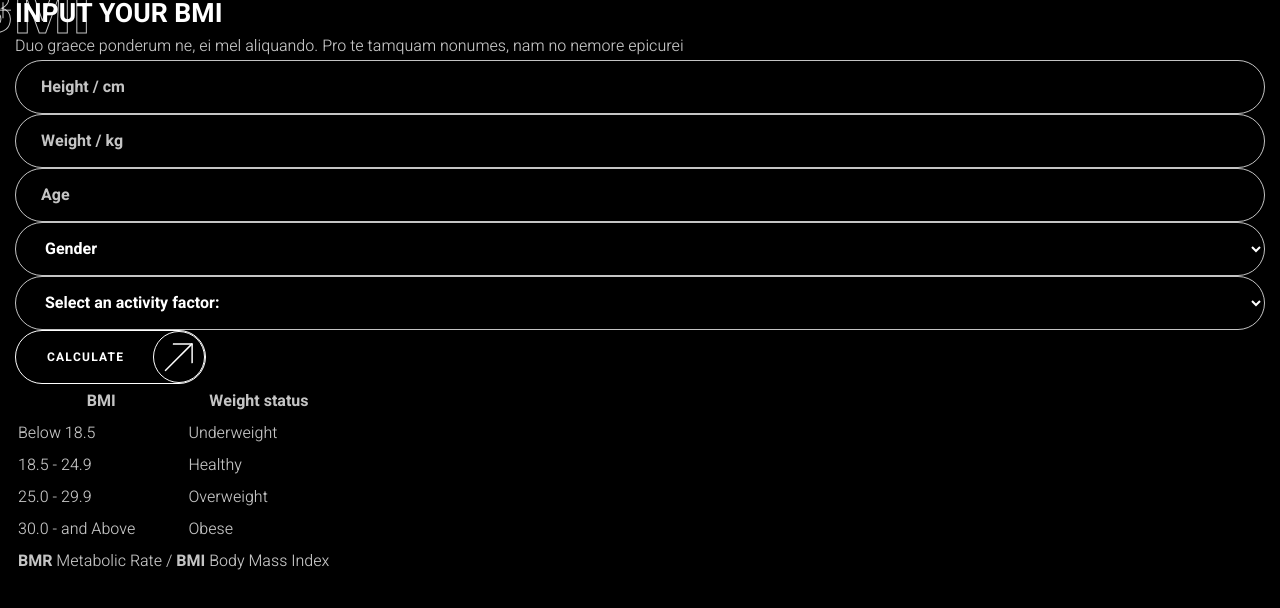
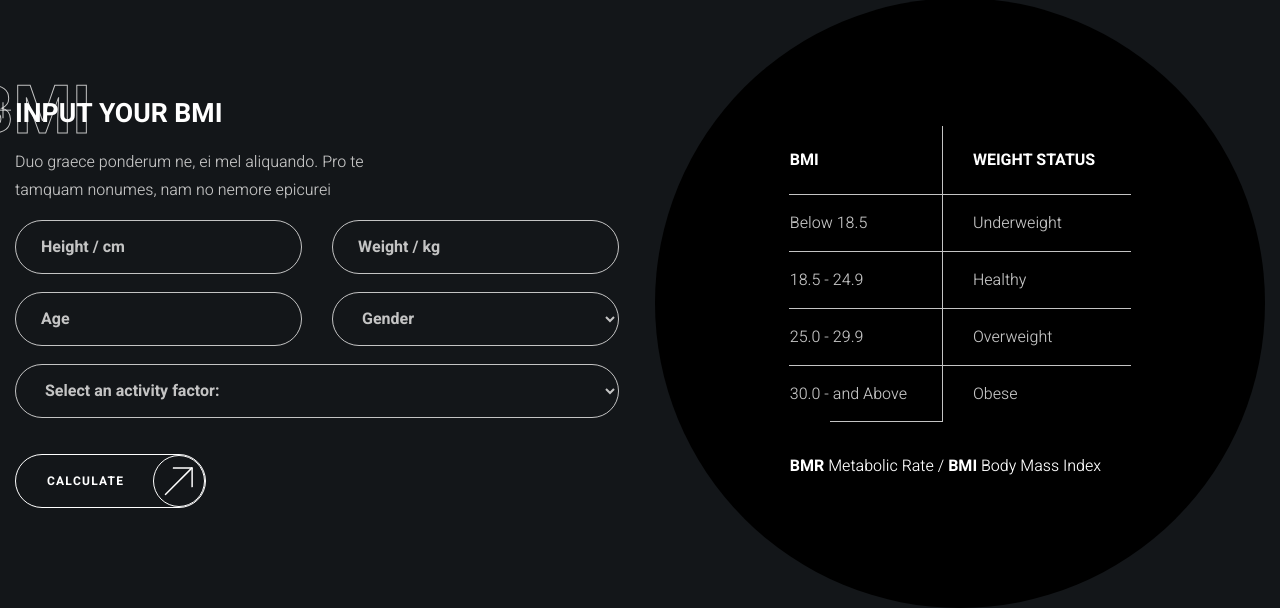
Before and after one commit to NikolayV11/fitness, a plain HTML site: page index.html in a window 1280 px wide. Shown: the part 5580-6188 px from the top of the page. Before the commit the page ends 6158 px from the top, so only its background shows below. Drawn offline with Linux system fonts and the light colour scheme.

Commit message:
добавил стили для седьмой секции и адаптировал

```diff
--- a/index.html
+++ b/index.html
@@ -331,13 +331,13 @@
                 <label for="age" class="visually-hidden">Age</label>
                 <input type="number" id="age" class="calculate-input input" placeholder="Age" />
                 <label for="gender" class="visually-hidden"></label>
-                <select id="gender" class="calculate-input input">
+                <select id="gender" class="calculate-input input widet" required>
                   <option value="" disabled selected>Gender</option>
                   <option value="male">Male</option>
                   <option value="female">Female</option>
                 </select>
                 <label for="activite-factor" class="visually-hidden"></label>
-                <select id="activite-factor" class="calculate-input input widet">
+                <select id="activite-factor" class="calculate-input input widet" required>
                   <option value="" disabled selected>Select an activity factor:</option>
                   <option value="1">1</option>
                   <option value="2">2</option>
--- a/styles.css
+++ b/styles.css
@@ -303,8 +303,14 @@ a:hover {
   font-weight: 700;
 }
 
-.input::placeholder {
+.input::placeholder,
+select.input:invalid {
   color: var(--color-light-gray);
+}
+
+select.input:focus:invalid {
+  background-color: transparent;
+  color: var(--color-dark);
 }
 
 .input:hover {
@@ -319,6 +325,16 @@ a:hover {
 
 .input:focus::placeholder {
   color: var(--color-dark-gray);
+}
+
+input::-webkit-outer-spin-button,
+input::-webkit-inner-spin-button {
+  -webkit-appearance: none;
+  margin: 0;
+}
+
+input[type="number"] {
+  -moz-appearance: textfield;
 }
 
 .backdrop-title.centered::after {
@@ -855,6 +871,125 @@ h6 {
   scroll-snap-align: start;
 }
 
+/* седьмая секция калькулятора */
+
+.calculate {
+  padding-block: clamp(100px, 7vw, 146px);
+  background-color: var(--color-dark-alternative);
+}
+
+.calculate-inner {
+  display: flex;
+  align-items: center;
+  column-gap: 36px;
+}
+
+.calculate-body {
+  flex-grow: 1;
+  max-width: 627px;
+}
+
+.calculate-title:not(:last-child) {
+  margin-bottom: 16px;
+}
+
+.calculate-description {
+  max-width: 386px;
+}
+
+.calculate-description:not(:last-child) {
+  margin-bottom: 16px;
+}
+
+.calculate-form-body {
+  display: grid;
+  grid-template-columns: repeat(2, 1fr);
+  gap: 18px 30px;
+}
+
+.calculate-input.widet:nth-last-of-type(1) {
+  grid-column: -1/1;
+}
+
+.calculate-form-body:not(:last-child) {
+  margin-bottom: 36px;
+}
+
+.calculate-table-wrapper {
+  position: relative;
+
+  display: flex;
+  align-items: center;
+  justify-content: center;
+
+  width: 100%;
+  max-width: 610px;
+}
+
+.calculate-table-wrapper::before {
+  content: "";
+  position: absolute;
+
+  width: 100%;
+  aspect-ratio: 1;
+
+  background-color: var(--color-dark);
+
+  border-radius: 50%;
+}
+
+.calculate-table {
+  position: relative;
+  border-collapse: collapse;
+}
+
+.calculate-table :is(th, td) {
+  padding-right: 30px;
+}
+
+.calculate-table :is(th, td):not(:first-child) {
+  padding-left: 30px;
+}
+
+.calculate-table thead th {
+  padding-block: 20px;
+  text-align: left;
+  text-transform: uppercase;
+  color: var(--color-light);
+}
+
+.calculate-table td {
+  padding-block: 14px;
+}
+
+.calculate-table tfoot td {
+  padding-top: 30px;
+  padding-bottom: 0;
+  color: var(--color-light);
+}
+
+.calculate-table :is(th, td):not(:last-child) {
+  border-right: 1px solid var(--color-light-gray);
+}
+
+.calculate-table tbody td {
+  border-top: 1px solid var(--color-light-gray);
+}
+
+.calculate-table tbody tr:last-child td:last-child {
+  position: relative;
+}
+.calculate-table tbody tr:last-child td:last-child::after {
+  content: "";
+  position: absolute;
+
+  bottom: 0;
+  right: 100%;
+
+  width: 60%;
+
+  border-bottom: 1px solid var(--color-light-gray);
+}
 @media (max-width: 1919px) {
   .motivation-card-image {
     margin-block: -20px;
@@ -902,6 +1037,19 @@ h6 {
   }
   .family-image {
     height: 360px;
+  }
+  .calculate-inner {
+    column-gap: 5px;
+  }
+  .calculate-form-body {
+    grid-template-columns: 1fr;
+  }
+  .calculate-button {
+    width: 100%;
+  }
+  .calculate-table :is(td, th) {
+    padding-block: 10px;
+    padding-right: 5px;
   }
 }
 
@@ -951,6 +1099,13 @@ h6 {
   .family-body {
     column-gap: 12px;
   }
+  .calculate-inner {
+    flex-direction: column;
+    row-gap: 30px;
+  }
+  .calculate-table-wrapper::before {
+    display: none;
+  }
 }
 
 @media (max-width: 460px) {
```
